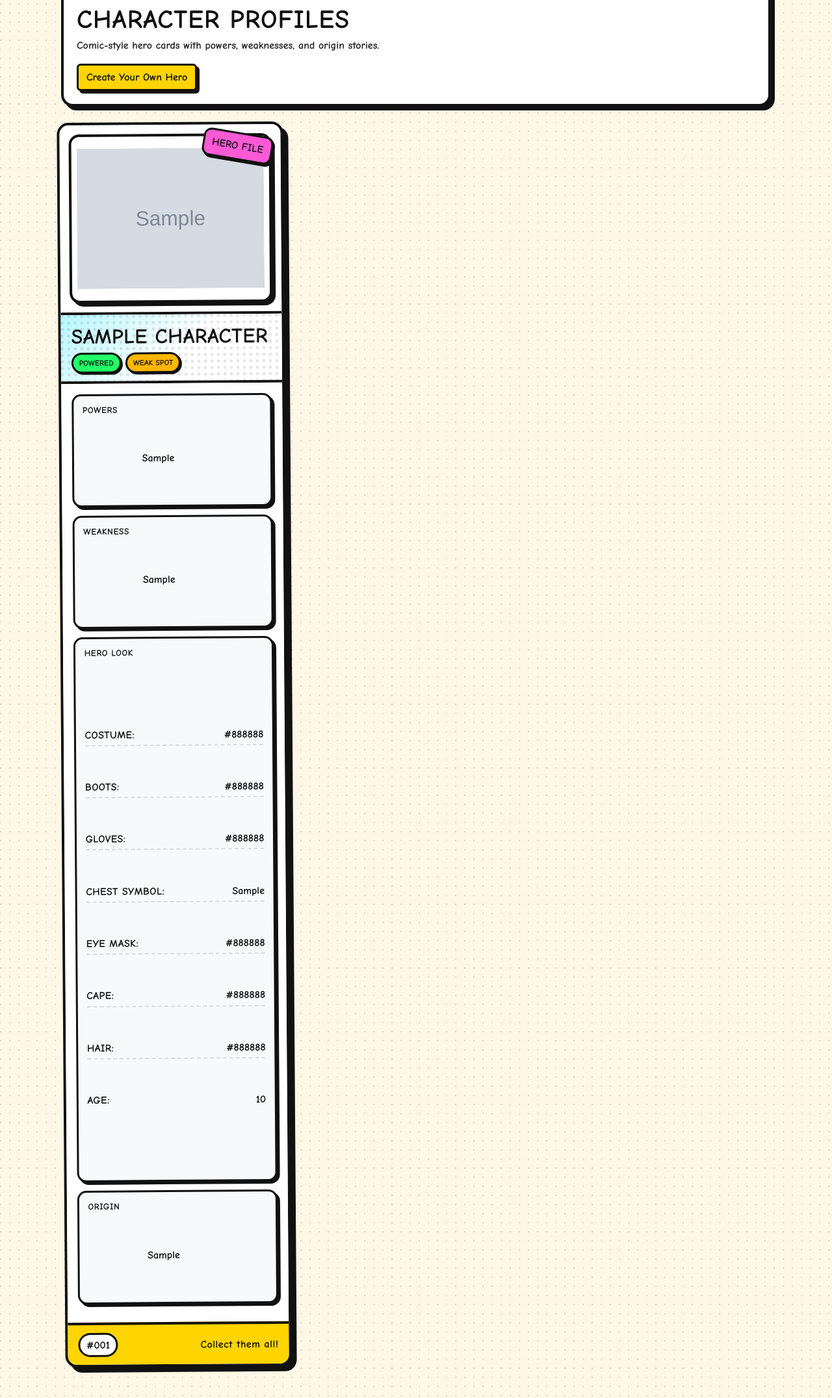
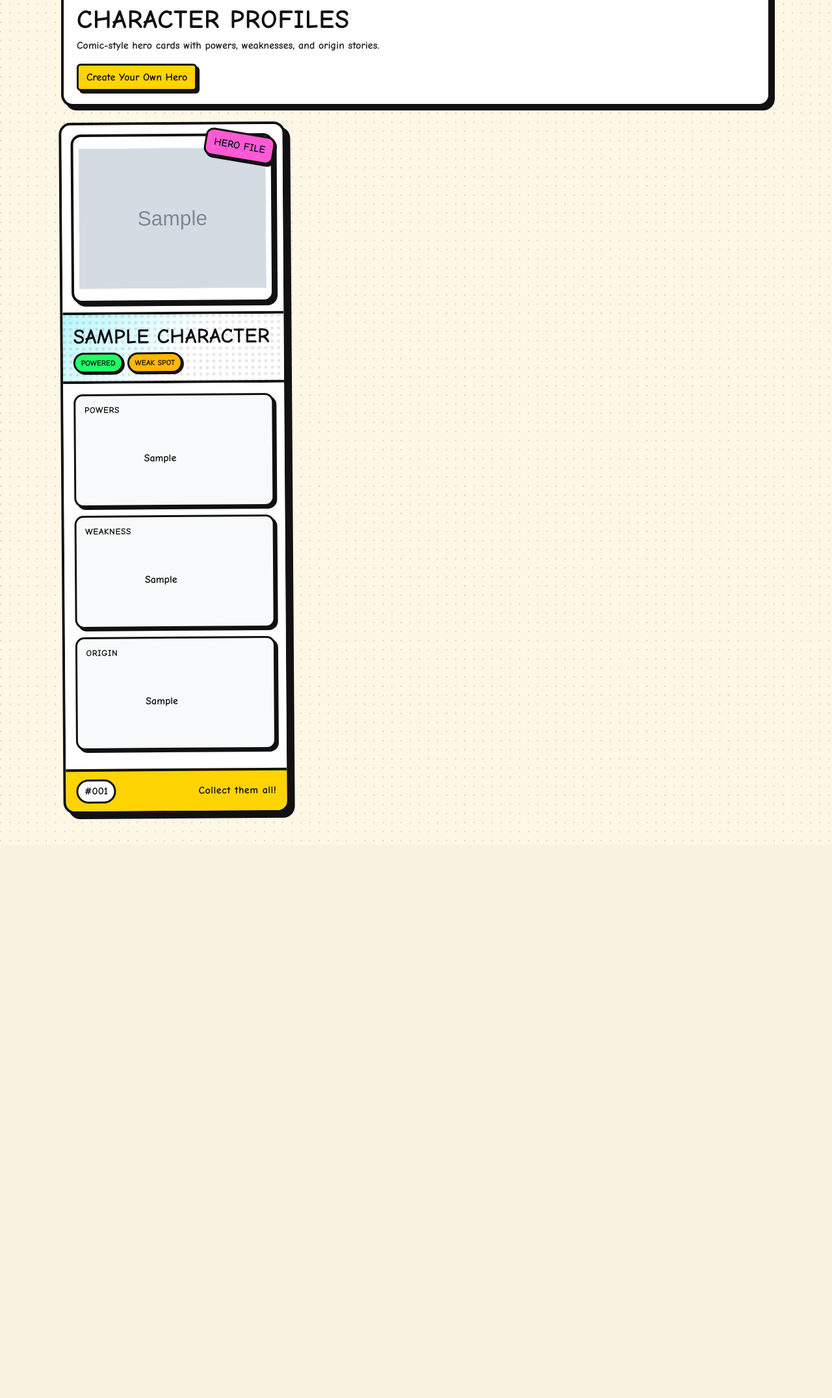
Before and after one commit to fjawed92/IsmaVerse, a Flask app: page /characters/ in a window 1280 px wide. Shown: the part 177-2329 px from the top of the page at 65% size. After the commit the page ends 1472 px from the top, so only its background shows below. Run offline with Flask 3, Linux system fonts and the light colour scheme; tables that the repository leaves empty hold one stand-in row (values such as "Sample post"); grey boxes marked "Sample" are stand-in pictures.

Commit message:
Remove hero look from character cards

```diff
--- a/app/templates/characters/list.html
+++ b/app/templates/characters/list.html
@@ -91,22 +91,6 @@
           </section>
 
           <section class="hero-section">
-            <div class="hero-section-title">Hero Look</div>
-            <div class="hero-section-text">
-              <ul class="hero-detail-list">
-                <li><span>Costume:</span> {{ c.costume_color|title if c.costume_color else "Unknown" }}</li>
-                <li><span>Boots:</span> {{ c.boots_color|title if c.boots_color else "Unknown" }}</li>
-                <li><span>Gloves:</span> {{ c.gloves_color|title if c.gloves_color else "Unknown" }}</li>
-                <li><span>Chest Symbol:</span> {{ c.chest_symbol if c.chest_symbol else "Unknown" }}</li>
-                <li><span>Eye Mask:</span> {{ c.eye_mask_color|title if c.eye_mask_color else "Unknown" }}</li>
-                <li><span>Cape:</span> {{ c.cape_color|title if c.cape_color else "Unknown" }}</li>
-                <li><span>Hair:</span> {{ c.hair_color|title if c.hair_color else "Unknown" }}</li>
-                <li><span>Age:</span> {{ c.age if c.age else "Unknown" }}</li>
-              </ul>
-            </div>
-          </section>
-
-          <section class="hero-section">
             <div class="hero-section-title">Origin</div>
             <div class="hero-section-text">
               {% if c.origins %}
```
